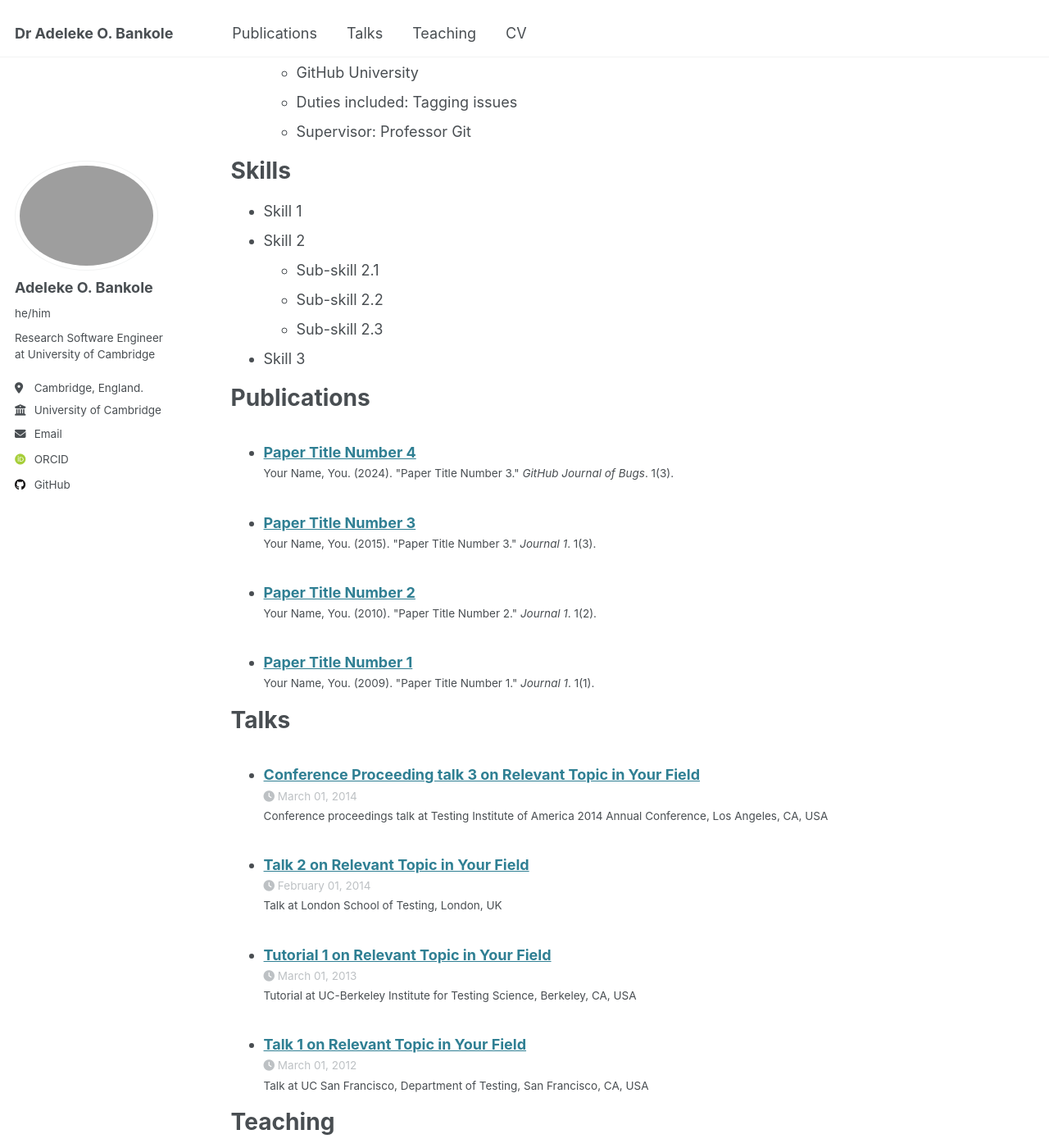
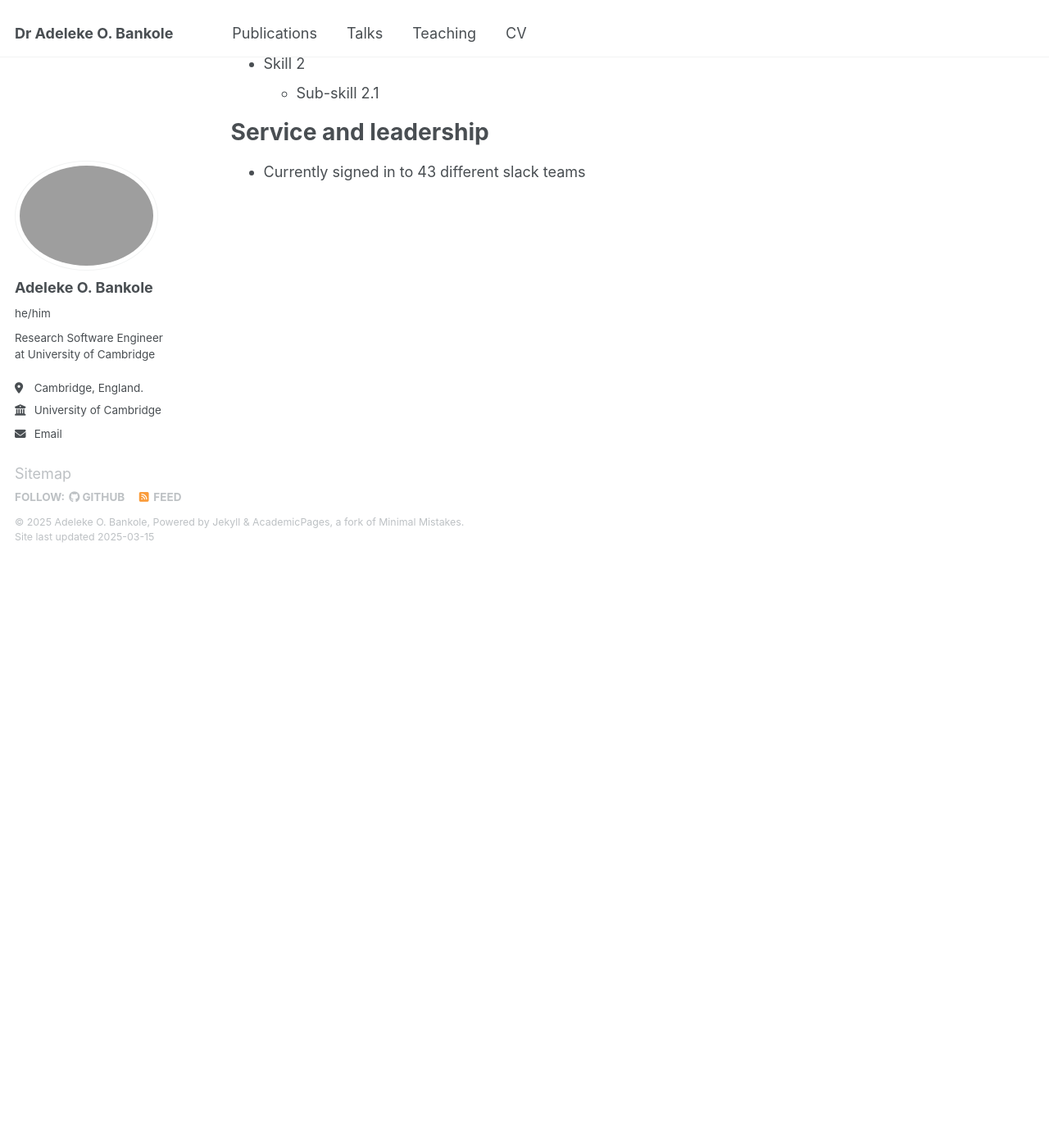
Before and after one commit to AdelekeBankole/adelekebankole.github.io, a Jekyll site: the page built from _pages/cv.md, in a window 1280 px wide and 1400 px high, scrolled down 717 px. Shown: the whole window at 82% size. Built offline with Jekyll 4.4.1, drawn with Linux system fonts in a browser that asks for light colours; some web fonts are replaced; some of the changed text lies outside the part shown.

Commit message:
clean up cv page

```diff
--- a/_pages/cv.md
+++ b/_pages/cv.md
@@ -21,45 +21,18 @@ Work experience
 ======
 * Spring 2024: Academic Pages Collaborator
   * GitHub University
-  * Duties includes: Updates and improvements to template
-  * Supervisor: The Users
 
 * Fall 2015: Research Assistant
   * GitHub University
-  * Duties included: Merging pull requests
-  * Supervisor: Professor Hub
 
 * Summer 2015: Research Assistant
   * GitHub University
-  * Duties included: Tagging issues
-  * Supervisor: Professor Git
 
 Skills
 ======
 * Skill 1
 * Skill 2
   * Sub-skill 2.1
-  * Sub-skill 2.2
-  * Sub-skill 2.3
-* Skill 3
-
-Publications
-======
-  <ul>{% for post in site.publications reversed %}
-    {% include archive-single-cv.html %}
-  {% endfor %}</ul>
-
-Talks
-======
-  <ul>{% for post in site.talks reversed %}
-    {% include archive-single-talk-cv.html  %}
-  {% endfor %}</ul>
-
-Teaching
-======
-  <ul>{% for post in site.teaching reversed %}
-    {% include archive-single-cv.html %}
-  {% endfor %}</ul>
 
 Service and leadership
 ======
```
